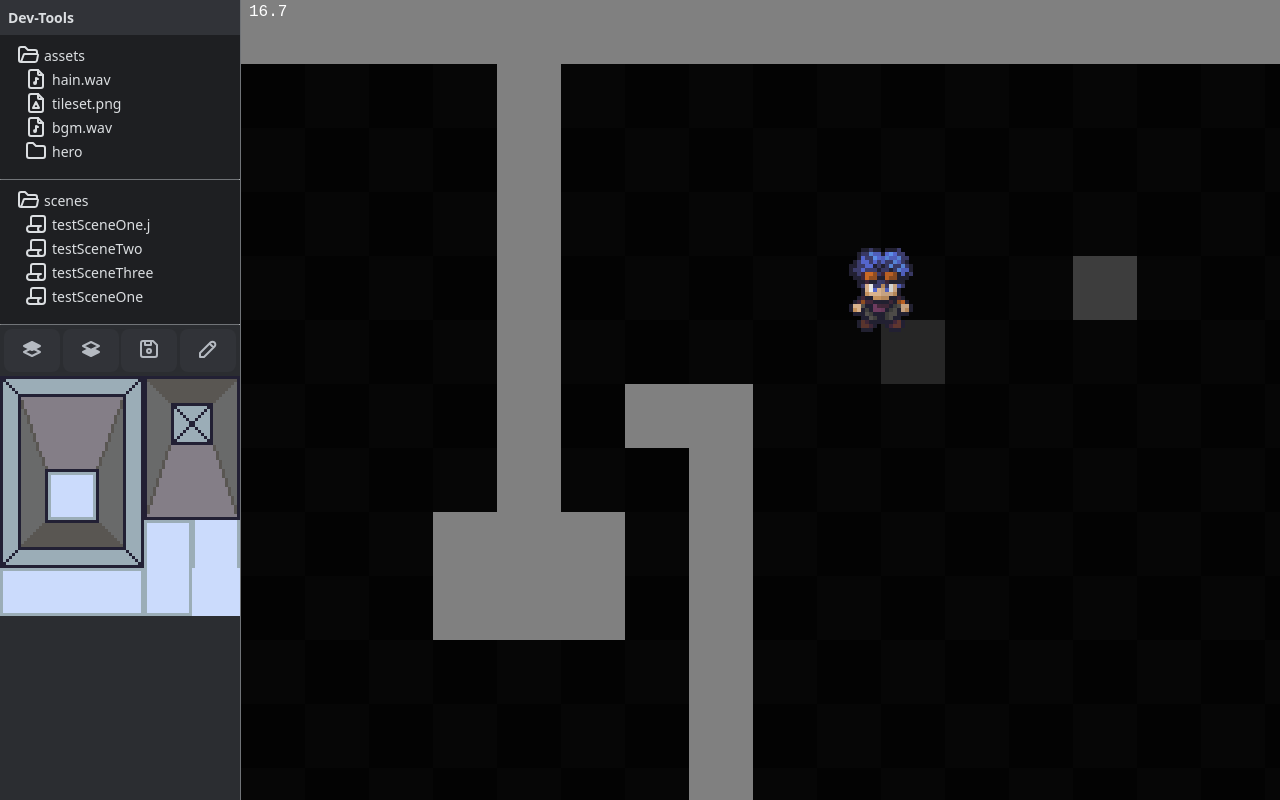
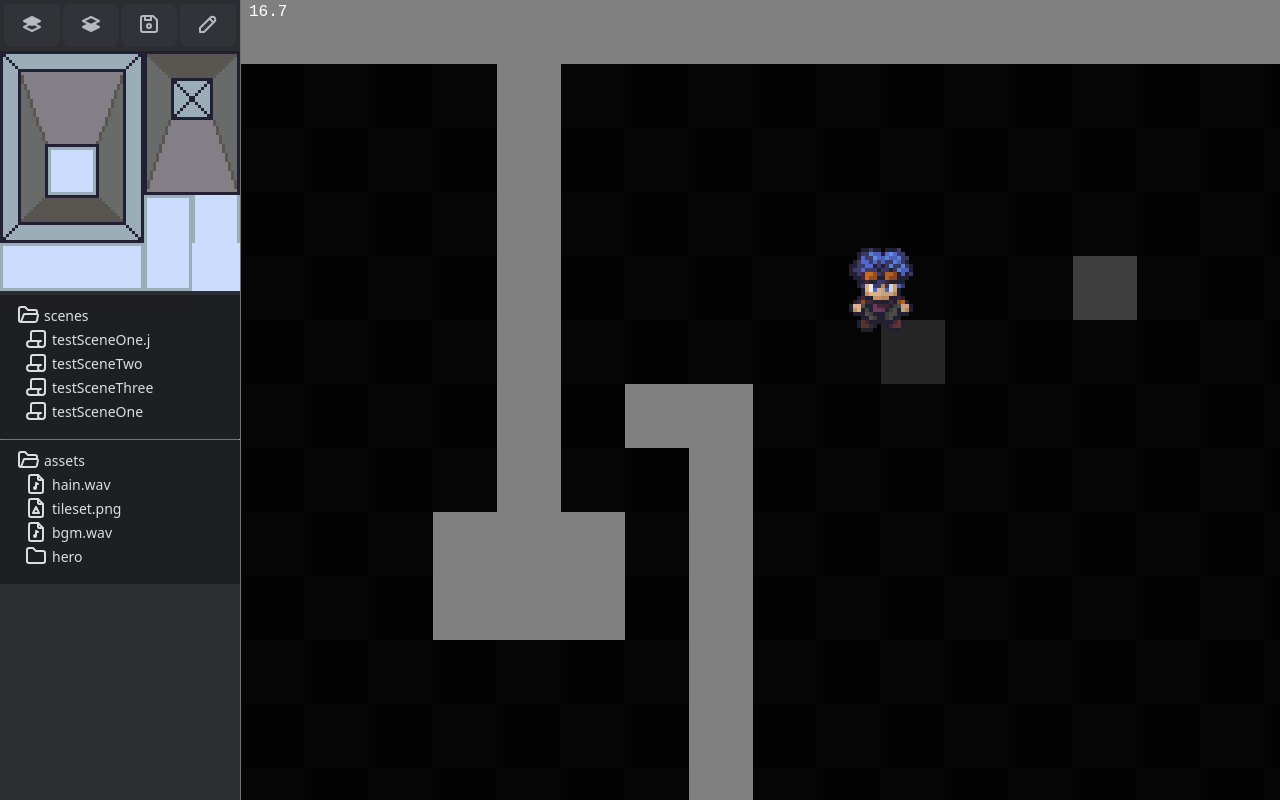
Before and after one commit to pagequit/-, a Solid app: page / in a window 1280 px wide. Built offline with nearby package versions, Linux system fonts and the light colour scheme.

Commit message:
Re-order stuff

```diff
--- a/devTools/main.tsx
+++ b/devTools/main.tsx
@@ -59,13 +59,6 @@ const DevTools: Component = () => {
   return (
     <>
       <div class="dev-tools" style={`width: ${width()}px;`}>
-        <div class="dev-tools-header">Dev-Tools</div>
-        <AssetBrowser />
-        <hr />
-
-        <SceneBrowser />
-        <hr />
-
         <div class="tile-window">
           <div class="icon-bar">
             <button class="btn">
@@ -81,8 +74,14 @@ const DevTools: Component = () => {
               <PencilIcon />
             </button>
           </div>
+
           <img src={tileset()} alt="" />
         </div>
+
+        <SceneBrowser />
+        <hr />
+
+        <AssetBrowser />
       </div>
 
       <div class="dev-tools-resize" on:mousedown={() => (resize = true)}></div>
--- a/style.css
+++ b/style.css
@@ -131,13 +131,6 @@
   }
 }
 
-.dev-tools-header {
-  background: var(--c-bg-2);
-  font-weight: bold;
-  color: var(--c-fg-1);
-  padding: var(--sp-2);
-}
-
 /* file-browser */
 
 .file-browser {
```
